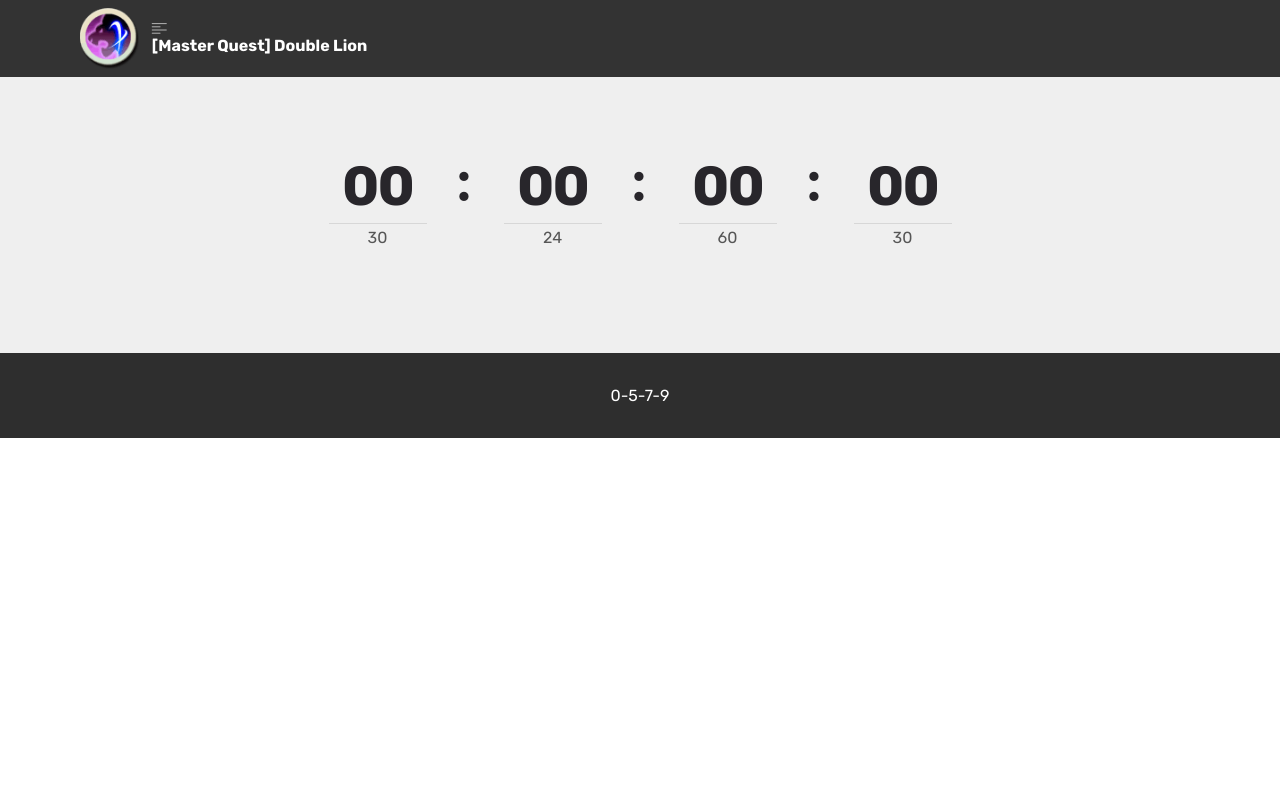
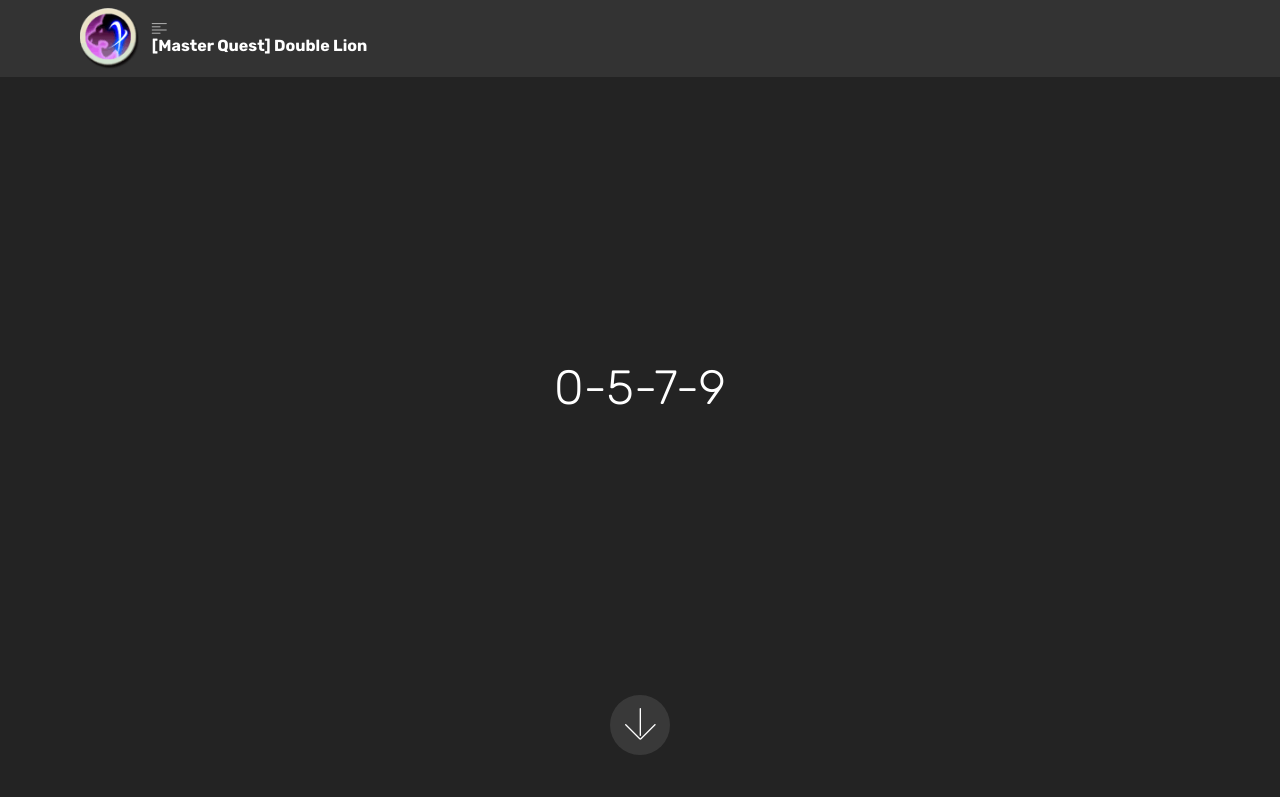
Before and after one commit to Wolfarya/value, a plain HTML site: page secret.html in a window 1280 px wide. Shown: the top 797 px of the page. Drawn offline with Linux system fonts and the light colour scheme; files whose address does not match are found by name.

Commit message:
create github pages

```diff
--- a/assets/mobirise/css/mbr-additional.css
+++ b/assets/mobirise/css/mbr-additional.css
@@ -1783,6 +1783,9 @@ body {
 .cid-qTkA127IK8 .mbr-section-btn I {
   color: #efefef;
 }
+.cid-r7rgdTg9UA {
+  background-color: #232323;
+}
 .cid-r7rf7sdMFU {
   padding-top: 90px;
   padding-bottom: 90px;
@@ -2259,8 +2262,3 @@ body {
 .cid-qTkzRZLJNu .dropdown-item:hover {
   color: #c1c1c1 !important;
 }
-.cid-r7rfYEB36r {
-  padding-top: 30px;
-  padding-bottom: 30px;
-  background-color: #2e2e2e;
-}
--- a/secret.html
+++ b/secret.html
@@ -14,8 +14,8 @@
   <link rel="stylesheet" href="assets/bootstrap/css/bootstrap.min.css">
   <link rel="stylesheet" href="assets/bootstrap/css/bootstrap-grid.min.css">
   <link rel="stylesheet" href="assets/bootstrap/css/bootstrap-reboot.min.css">
+  <link rel="stylesheet" href="assets/dropdown/css/style.css">
   <link rel="stylesheet" href="assets/animatecss/animate.min.css">
-  <link rel="stylesheet" href="assets/dropdown/css/style.css">
   <link rel="stylesheet" href="assets/theme/css/style.css">
   <link rel="stylesheet" href="assets/mobirise/css/mbr-additional.css" type="text/css">
 
@@ -53,7 +53,30 @@
     </nav>
 </section>
 
-<section class="engine"><a href="https://mobirise.info/g">how to build a site</a></section><section class="countdown1 cid-r7rf7sdMFU" id="countdown1-b">
+<section class="engine"><a href="https://mobirise.info/r">free bootstrap template</a></section><section class="cid-r7rgdTg9UA mbr-fullscreen" id="header2-d">
+
+
+
+
+
+    <div class="container align-center">
+        <div class="row justify-content-md-center">
+            <div class="mbr-white col-md-10">
+
+                <h3 class="mbr-section-subtitle align-center mbr-light pb-3 mbr-fonts-style display-2">0-5-7-9</h3>
+
+
+            </div>
+        </div>
+    </div>
+    <div class="mbr-arrow hidden-sm-down" aria-hidden="true">
+        <a href="#next">
+            <i class="mbri-down mbr-iconfont"></i>
+        </a>
+    </div>
+</section>
+
+<section class="countdown1 cid-r7rf7sdMFU" id="countdown1-b">
 
 
 
@@ -72,23 +95,6 @@
     </div>
 </section>
 
-<section once="" class="cid-r7rfYEB36r" id="footer6-c">
-
-
-
-
-
-    <div class="container">
-        <div class="media-container-row align-center mbr-white">
-            <div class="col-12">
-                <p class="mbr-text mb-0 mbr-fonts-style display-7">
-                    0-5-7-9
-                </p>
-            </div>
-        </div>
-    </div>
-</section>
-
 
   <script src="assets/web/assets/jquery/jquery.min.js"></script>
   <script src="assets/popper/popper.min.js"></script>
@@ -96,9 +102,9 @@
   <script src="assets/bootstrap/js/bootstrap.min.js"></script>
   <script src="assets/smoothscroll/smooth-scroll.js"></script>
   <script src="assets/viewportchecker/jquery.viewportchecker.js"></script>
+  <script src="assets/countdown/jquery.countdown.min.js"></script>
   <script src="assets/dropdown/js/script.min.js"></script>
   <script src="assets/touchswipe/jquery.touch-swipe.min.js"></script>
-  <script src="assets/countdown/jquery.countdown.min.js"></script>
   <script src="assets/theme/js/script.js"></script>
 
 
```
Also changed, not shown: index.html (+1 -1 lines), 1 other file.
